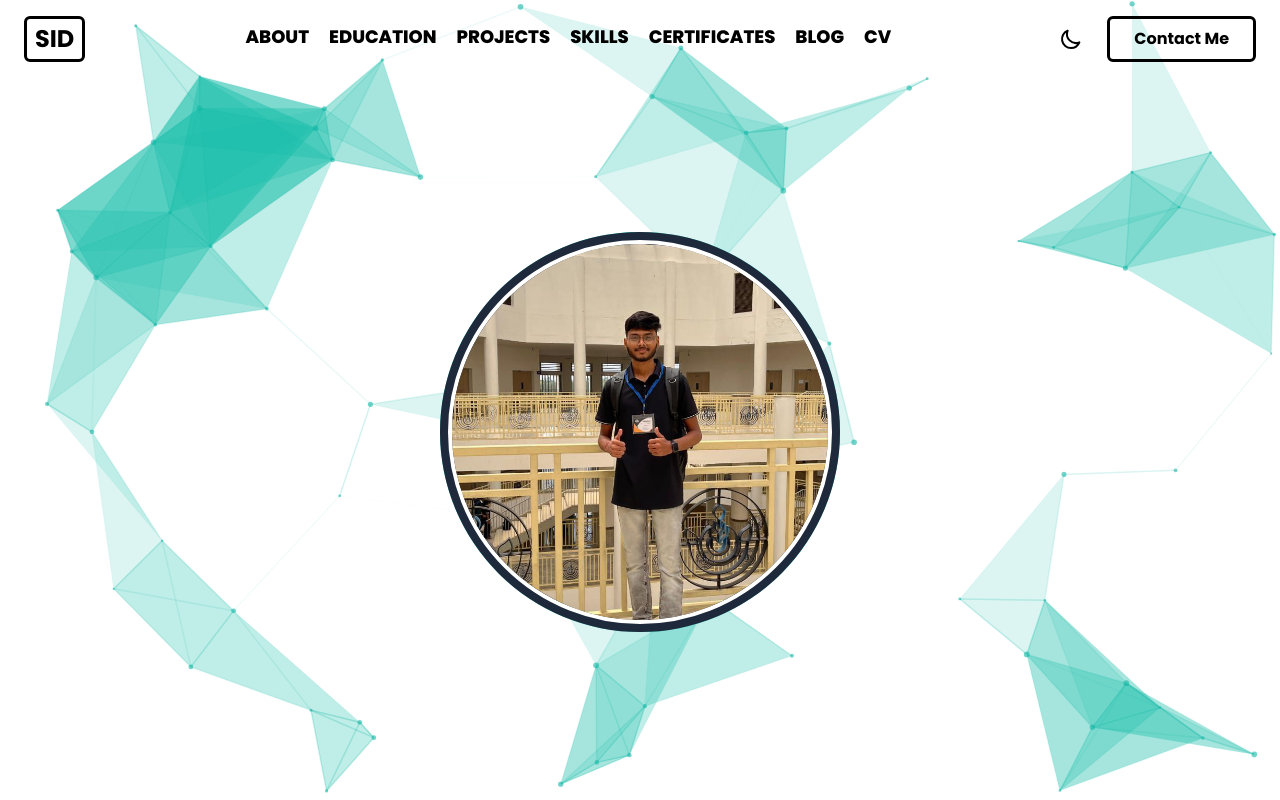
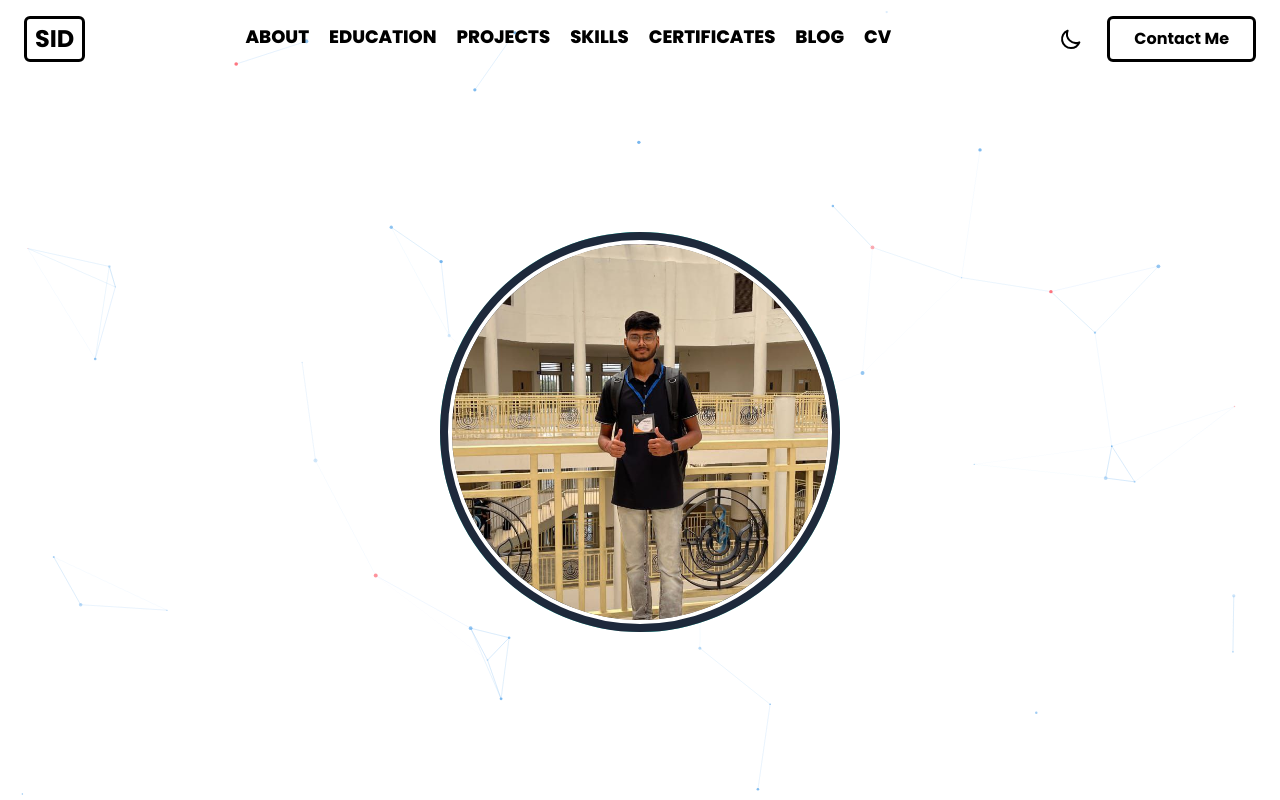
Before and after one commit to pegasus102/pegasus102.github.io, a React (Vite) app: page / in a window 1280 px wide. Shown: the top 800 px of the page. Built offline with nearby package versions, Linux system fonts and the light colour scheme.

Commit message:
Update App.jsx

```diff
--- a/src/App.jsx
+++ b/src/App.jsx
@@ -164,7 +164,7 @@ const CustomCursor = ({ theme }) => {
     );
 };
 
-// --- Particle Background Component with Denser Mesh Effect ---
+// --- Particle Background Component with Requested Mess Effect ---
 const ParticleBackground = ({ theme }) => {
     const [ init, setInit ] = useState(false);
 
@@ -192,46 +192,47 @@ const ParticleBackground = ({ theme }) => {
             },
             modes: {
                 grab: {
-                    distance: 250, // React radius
+                    distance: 200,
                     links: {
-                        opacity: 0.9
+                        opacity: 0.6 // Fades out lines based on cursor distance
                     }
                 }
             },
         },
         particles: {
-            color: { value: "#14b8a6" },
+            color: {
+                // 75% blue, 25% pink as per your snippet
+                value: ["#51a2e9", "#51a2e9", "#51a2e9", "#ff4d5a"]
+            },
             links: {
-                color: "#14b8a6",
-                distance: 180, // Increased distance for higher connectivity
+                color: "#51a2e9",
+                distance: 150,
                 enable: true,
-                opacity: 0.4,
-                width: 1.5,
-                triangles: {
-                    enable: true,
-                    opacity: 0.15,
-                }
+                opacity: 0.3,
+                width: 0.5,
             },
             move: {
                 enable: true,
-                speed: 1,
+                speed: 1, // vx/vy logic from snippet
                 direction: "none",
-                random: false,
+                random: true,
                 straight: false,
                 outModes: { default: "bounce" },
-                attract: {
-                    enable: true,
-                    rotateX: 600,
-                    rotateY: 1200
-                }
             },
             number: {
                 density: { enable: true, area: 800 },
-                value: 150, // Higher particle count for density
+                value: window.innerWidth > 1100 ? 100 : 1, // Responsive count from snippet
             },
-            opacity: { value: 0.6 },
+            opacity: {
+                value: { min: 0.2, max: 0.8 },
+                animation: {
+                    enable: true,
+                    speed: 1,
+                    minimumValue: 0.1
+                }
+            },
             shape: { type: "circle" },
-            size: { value: { min: 1, max: 3 } },
+            size: { value: { min: 0.5, max: 2 } }, // Matches dot radius from snippet
         },
         detectRetina: true,
     };
@@ -1068,7 +1069,6 @@ export default function App() {
         }
     };
 
-    // Logic to set conditional background
     const pageBgClass = theme === 'dark' ? 'bg-transparent' : (page === 'home' ? 'bg-transparent' : 'bg-stone-50');
 
     return (
@@ -1078,7 +1078,7 @@ export default function App() {
                 <>
                     {!isTouchDevice && <CustomCursor theme={theme} />}
                     <Header isScrolled={isScrolled} handleNavigation={handleNavigation} currentPage={page} theme={theme} toggleTheme={toggleTheme} />
-                    {/* Call ParticleBackground with Theme prop */}
+                    {/* Updated ParticleBackground with Mess Effect logic */}
                     <ParticleBackground theme={theme} />
                     {renderPage()}
                     {page !== 'contact' && <Footer />}
```
